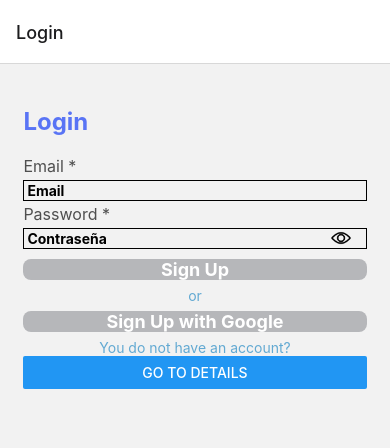
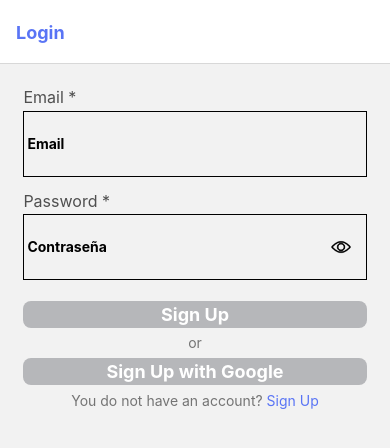
Before and after one commit to BC-MAY-21-RN/kata-05-reservacion-de-vuelos-k5-n21-t4, a React Native app in the folder FlightBookingApp/: screen /Login in a window 390 px wide. Shown: the top 448 px of the page. Built offline with nearby package versions, Linux system fonts and the light colour scheme.

Commit message:
Final design of the login screen
Fixed component size and visual bugs

Co-Authored-By: Gabriel <gabrielalejandro.br99@gmail.com>
Co-Authored-By: Javier Anastasio <60673812+Javier-Barreto@users.noreply.github.com>

```diff
--- a/FlightBookingApp/App.js
+++ b/FlightBookingApp/App.js
@@ -9,8 +9,12 @@ const App = () => {
   return (
   <NavigationContainer>{
     <Stack.Navigator>
-      <Stack.Screen name='Login' component={Login}/>
-      <Stack.Screen name='SignUp' component={SignUp}/>
+      <Stack.Screen name='Login' component={Login} options={{headerTintColor: '#5974f5',  headerTitleStyle: {
+            fontWeight: 'bold',
+          }}}/>
+      <Stack.Screen name='SignUp' component={SignUp} options={{headerTintColor: '#5974f5',  headerTitleStyle: {
+            fontWeight: 'bold',
+          }}}/>
     </Stack.Navigator>
   }</NavigationContainer>
   )
--- a/FlightBookingApp/src/Assets/styled.js
+++ b/FlightBookingApp/src/Assets/styled.js
@@ -1,8 +1,11 @@
 import styled from 'styled-components/native';
 import CheckBox from '@react-native-community/checkbox';
 
+
+
 export const Container = styled.View`
   flex-direction: column;
+  flex: 1;
   padding: 6%;
   `;
 
@@ -10,11 +13,11 @@ export const TochOP = styled.TouchableOpacity`
   justify-content: center;
   align-items: center;
   border-radius: 8px;
-  height: 7%;
   width: 100%;
   background-color: #b6b7ba;
   margin-top: 2%;
   margin-bottom: 2%;
+  padding: 3px;
   `;
 
 export const InputLog = styled.TextInput`
@@ -22,7 +25,7 @@ export const InputLog = styled.TextInput`
   text-align: left;
   color: black;
   font-weight: bold;
-  padding: 0;
+  padding: 2px;
   padding-left: 3px;
   `;
 
@@ -55,13 +58,14 @@ export const SecondTitle = styled.Text`
 export const InfoText = styled.Text`
   text-align: center;
   font-size: 14px;
-  color: #62a9d2;
+  color: #747474;
   `;
 
 export const Required = styled.Text`
   text-align: left;
   font-size: 13px;
   color: gray;
+  margin-top: -3% ;
   `;
 
 export const CBoxCon = styled.View`
@@ -88,10 +92,10 @@ export const InpCon = styled.View`
   align-items: center;
   text-align: left;
   font-weight: bold;
-  height: 7%;
+  height: 9%;
   width: 100%;
   margin-top: 1%;
-  margin-bottom: 1%;
+  margin-bottom: 4%;
   justify-content: space-between;
   border: 1px solid #4f4f4f;
   `;
@@ -104,3 +108,7 @@ export const InpL = styled.TextInput`
   padding: 0;
   padding-left: 3px;
   `;
+
+  export const ChBox = styled(CheckBox)`
+
+  `;
--- a/FlightBookingApp/src/Components/Checkbox.js
+++ b/FlightBookingApp/src/Components/Checkbox.js
@@ -1,16 +1,20 @@
-import React from "react";
-import { Text, View, CheckBox } from 'react-native'
+import React from 'react';
+import CheckBox from '@react-native-community/checkbox';
+import {CheckText, CBoxCon} from '../Assets/styled';
 
-export default function MyTextInput(props){
-
-    const { isSelected, execFunction } = props;
+const CheckBoxWithLabel = ({value, changeValue, children, disabled = false}) => {
     return(
-        <View>
-            <CheckBox
-            value={isSelected}
-            onValueChange={execFunction}
-            />
-            {/*<Text>{text}</Text>*/}
-        </View>
-    )
-}
+      <CBoxCon>
+        <CheckBox
+          disabled={disabled}
+          value={value}
+          onValueChange={(newValue) => changeValue(newValue)}
+          tintColors={{true: '#5c6ef8'}}
+        />
+        <CheckText>
+          {children}
+        </CheckText>
+      </CBoxCon>
+    );
+  };
+  export default CheckBoxWithLabel;
--- a/FlightBookingApp/src/Screens/Login.js
+++ b/FlightBookingApp/src/Screens/Login.js
@@ -1,4 +1,5 @@
 import React, {useState} from 'react';
+import {Text} from 'react-native'
 import {PswrdInput, UserInput} from '../Components/InputLog';
 import {Button} from 'react-native';
 import { Container, TextButton, TochOP, PrimeTitle, SecondTitle, InfoText} from '../Assets/styled';
@@ -13,8 +14,6 @@ export const Login = ({navigation}) => {
 
   return (
     <Container >
-      <PrimeTitle>Login</PrimeTitle>
-
       <SecondTitle>Email *</SecondTitle>
       <UserInput
         placeholder='Email'
@@ -43,11 +42,9 @@ export const Login = ({navigation}) => {
       <TochOP>
         <TextButton>Sign Up with Google</TextButton>
       </TochOP>
-      <InfoText>You do not have an account?</InfoText>
-      <Button
-        title="Go to Details"
-        onPress={() => navigation.navigate('SignUp')}
-      />
+
+      <InfoText >You do not have an account?<Text onPress={() => navigation.navigate('SignUp')} style={{color:'#5974f5'}}> Sign Up</Text></InfoText>
+
     </Container>
   );
 };
--- a/FlightBookingApp/src/Screens/SignUp.js
+++ b/FlightBookingApp/src/Screens/SignUp.js
@@ -1,36 +1,46 @@
-import React, {useState} from "react";
-import { Container, TextButton, TochOP, PrimeTitle, SecondTitle, InfoText, Required, CheckText, CBoxCon} from '../Assets/styled';
-import {PswrdInput, UserInput, NameInput} from "../Components/InputLog";
-import CheckBox from '@react-native-community/checkbox';
+import React, {useState} from 'react';
+import {Text} from 'react-native';
+import {
+  Container,
+  TextButton,
+  TochOP,
+  SecondTitle,
+  InfoText,
+  Required,
+} from '../Assets/styled';
+import {PswrdInput, UserInput, NameInput} from '../Components/InputLog';
+import CheckBoxWithLabel from '../Components/Checkbox';
 
-//import Checkbox from '../Components/Checkbox';
+/*import firestore from '@react-native-firebase/firestore';
+const usersCollection = firestore().collection('Users')*/
 
 export const SignUp = ({navigation}) => {
-    const [toggleCheckBox, setToggleCheckBox] = useState(false)
-    const [hidePassword, setHidePassword] = useState(true);
-    const [email, setEmail] = useState("");
-    const [name, setName] = useState("");
-    const [pswrd, setPswrd] = useState("");
-    const [isSelectedP, setSelectionP] = useState(false);
-    const [isSelectedS, setSelectionS] = useState(false);
+  const [toggleCheckBox, setToggleCheckBox] = useState(false);
+  const [hidePassword, setHidePassword] = useState(true);
+  const [email, setEmail] = useState('');
+  const [name, setName] = useState('');
+  const [pswrd, setPswrd] = useState('');
+  const [termsCheckBox, setTermsCheckBox] = useState('');
+  const [subscribeCheckBox, setSubscribeCheckBox] = useState('');
 
-    return (
+/*
+
+  const addUserToFirestore = () => {
+    firestore().collection('usuarios').add({
+      email: '',
+      name: '',
+      password: '',
+    }).then(() => {console.log('User registration succesful')})
+  }
+*/
+
+  return (
     <Container>
-      <PrimeTitle>Sign Up</PrimeTitle>
-
-
       <SecondTitle>First Name</SecondTitle>
-      <NameInput
-        placeholder='First Name'
-
-      />
+      <NameInput placeholder="First Name" />
 
       <SecondTitle>Email *</SecondTitle>
-      <UserInput
-        placeholder='Email'
-
-      />
-
+      <UserInput placeholder="Email" />
 
       <SecondTitle>Password *</SecondTitle>
       <PswrdInput
@@ -39,31 +49,23 @@ export const SignUp = ({navigation}) => {
         secureTextEntry={hidePassword}
         onPress={() => setHidePassword(!hidePassword)}
         value={pswrd}
-        onChangeText={(pswrd) =>setPswrd(pswrd)}
-        />
+        onChangeText={pswrd => setPswrd(pswrd)}
+      />
 
-        <Required>Use 8 or more characters with a mix of text letters, numbers, and symbols</Required>
-      <CBoxCon >
-        <CheckBox
-            style = {{color: '#5974f5'}}
-            value={isSelectedP}
-            onValueChange={setSelectionP}
+      <Required>
+        Use 8 or more characters with a mix of text letters, numbers, and
+        symbols
+      </Required>
 
-        />
-        <CheckText>I agree to the Terms and Privacy Policy</CheckText>
-      </CBoxCon >
+      <CheckBoxWithLabel value={termsCheckBox} changeValue={setTermsCheckBox}>
+        I agree to the Terms and Privacy policy.
+      </CheckBoxWithLabel>
 
-      <CBoxCon >
-        <CheckBox
-            style = {{color: '#5974f5'}}
-           value={isSelectedS}
-           onValueChange={setSelectionS}
-        />
-        <CheckText>Subcribe for select product updates</CheckText>
-      </CBoxCon >
+      <CheckBoxWithLabel value={subscribeCheckBox} changeValue={setSubscribeCheckBox}>
+        Subscribe for select product updates
+      </CheckBoxWithLabel>
 
-
-      <TochOP >
+      <TochOP>
         <TextButton>Sign Up</TextButton>
       </TochOP>
 
@@ -72,7 +74,15 @@ export const SignUp = ({navigation}) => {
       <TochOP>
         <TextButton>Sign Up with Google</TextButton>
       </TochOP>
-      <InfoText onPress={() => navigation.navigate('Login')} >Alredy have an account?</InfoText>
+      <InfoText>
+        Alredy have an account?
+        <Text
+          onPress={() => navigation.navigate('Login')}
+          style={{color: '#5974f5'}}>
+          {' '}
+          Log In
+        </Text>
+      </InfoText>
     </Container>
   );
 };
```
Also changed, not shown: FlightBookingApp/package.json (+7 -1 lines), FlightBookingApp/src/firebase/config.js (line endings or trailing spaces), 3 other files (tests, documents, lock files or other folders). Lines whose indentation alone changed are shown as unchanged.
